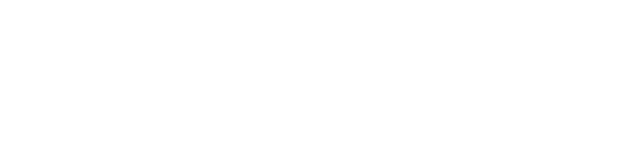
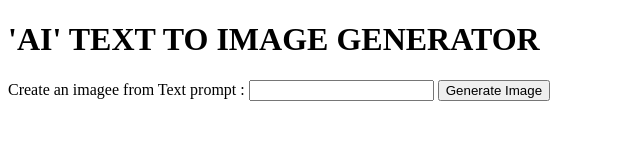
Before and after one commit to py-pankaj-ydv-7/javascript-projects, a plain HTML site: page TextToImageGenerator/index.html in a window 1280 px wide. Shown: the whole page, without its empty margins (0-640 px from the left). Drawn offline with Linux system fonts and the light colour scheme.

Commit message:
button added

```diff
--- a/TextToImageGenerator/index.html
+++ b/TextToImageGenerator/index.html
@@ -7,6 +7,12 @@
     <link rel="stylesheet" href="style.css">
 </head>
 <body>
+    <h1>'AI' TEXT TO IMAGE GENERATOR</h1>
+    <div class="input">
+        <label for="Create an imagee from Text prompt"> Create an imagee from Text prompt : </label>
+        <input type="text">
+        <button>Generate Image</button>
+    </div>
 
     <script src="index.js"></script>
 </body>
```
